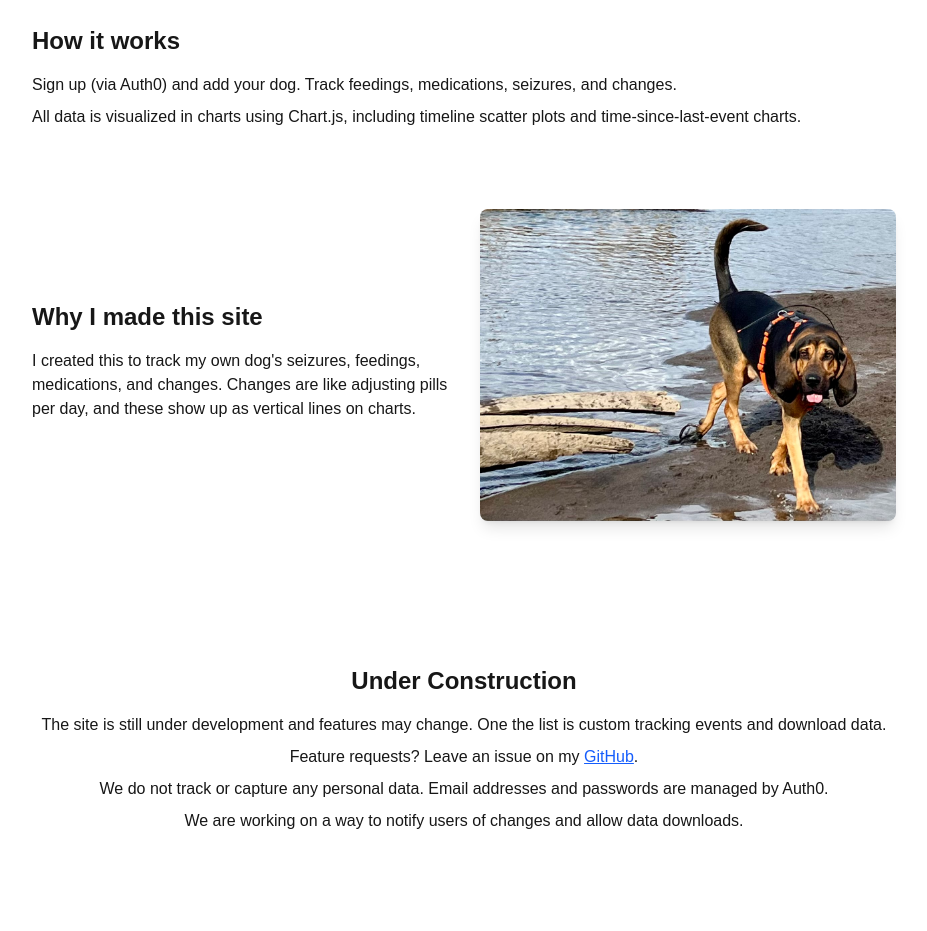
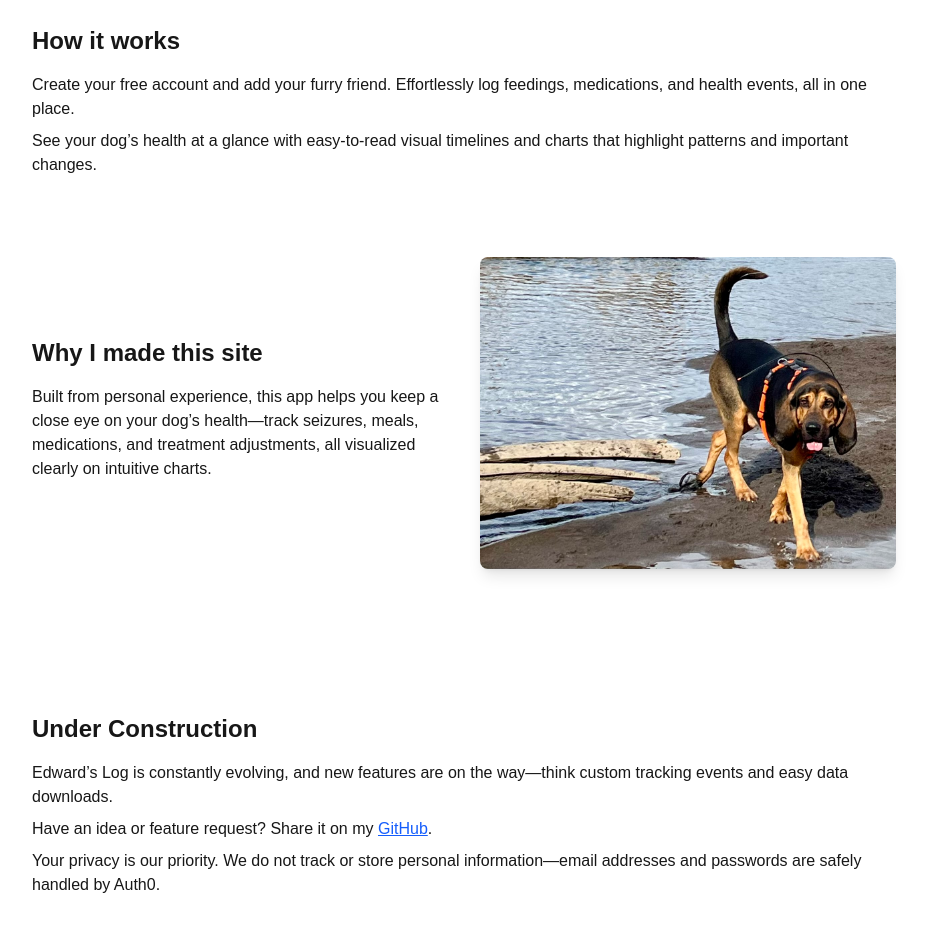
Before and after one commit to adamplabarge/edwards-log, a Next.js app: page / in a window 1280 px wide. Shown: the part 1080-2011 px from the top of the page, without its empty margins (176-1103 px from the left). Before the commit the page ends 1977 px from the top, so only its background shows below. Built offline with nearby package versions, Linux system fonts and the light colour scheme; no server answers.

Commit message:
feat: marketing flair the text

```diff
--- a/app/page.tsx
+++ b/app/page.tsx
@@ -1,14 +1,15 @@
-'use client';
+"use client";
 
-import Image from 'next/image';
+import Image from "next/image";
 
 export default function HomePage() {
-
   return (
     <div className="space-y-20">
       {/* Hero Section */}
       <section className="text-center py-16 bg-yellow-50">
-        <h1 className="text-4xl font-bold mb-4 text-gray-900">A way to track dog seizures</h1>
+        <h1 className="text-4xl font-bold mb-4 text-gray-900">
+          A way to track dog seizures
+        </h1>
         <div className="max-w-6xl mx-auto flex justify-center">
           <Image
             src="/images/hero.png"
@@ -24,10 +25,12 @@ export default function HomePage() {
       <section className="max-w-4xl mx-auto px-4">
         <h2 className="text-2xl font-semibold mb-4">How it works</h2>
         <p className="mb-2">
-          Sign up (via Auth0) and add your dog. Track feedings, medications, seizures, and changes.
+          Create your free account and add your furry friend. Effortlessly log
+          feedings, medications, and health events, all in one place.
         </p>
         <p className="mb-2">
-          All data is visualized in charts using Chart.js, including timeline scatter plots and time-since-last-event charts.
+          See your dog’s health at a glance with easy-to-read visual timelines
+          and charts that highlight patterns and important changes.
         </p>
       </section>
 
@@ -36,7 +39,9 @@ export default function HomePage() {
         <div className="flex-1">
           <h2 className="text-2xl font-semibold mb-4">Why I made this site</h2>
           <p className="mb-2">
-            I created this to track my own dog's seizures, feedings, medications, and changes. Changes are like adjusting pills per day, and these show up as vertical lines on charts.
+            Built from personal experience, this app helps you keep a close eye
+            on your dog’s health—track seizures, meals, medications, and
+            treatment adjustments, all visualized clearly on intuitive charts.
           </p>
         </div>
         <div className="flex-1">
@@ -51,19 +56,27 @@ export default function HomePage() {
       </section>
 
       {/* Under Construction Section */}
-      <section className="max-w-4xl mx-auto px-4 text-center py-16 rounded-lg">
+      <section className="max-w-4xl mx-auto px-4 py-16 rounded-lg">
         <h2 className="text-2xl font-semibold mb-4">Under Construction</h2>
         <p className="mb-2">
-          The site is still under development and features may change. One the list is custom tracking events and download data.
+          Edward’s Log is constantly evolving, and new features are on the
+          way—think custom tracking events and easy data downloads.
         </p>
         <p className="mb-2">
-          Feature requests? Leave an issue on my <a className="text-blue-600 underline" href="https://github.com/adamplabarge/edwards-log/issues" target="_blank" rel="noopener noreferrer">GitHub</a>.
+          Have an idea or feature request? Share it on my{" "}
+          <a
+            className="text-blue-600 underline"
+            href="https://github.com/adamplabarge/edwards-log/issues"
+            target="_blank"
+            rel="noopener noreferrer"
+          >
+            GitHub
+          </a>
+          .
         </p>
         <p className="mb-2">
-          We do not track or capture any personal data. Email addresses and passwords are managed by Auth0.
-        </p>
-        <p>
-          We are working on a way to notify users of changes and allow data downloads.
+          Your privacy is our priority. We do not track or store personal
+          information—email addresses and passwords are safely handled by Auth0.
         </p>
       </section>
     </div>
```
